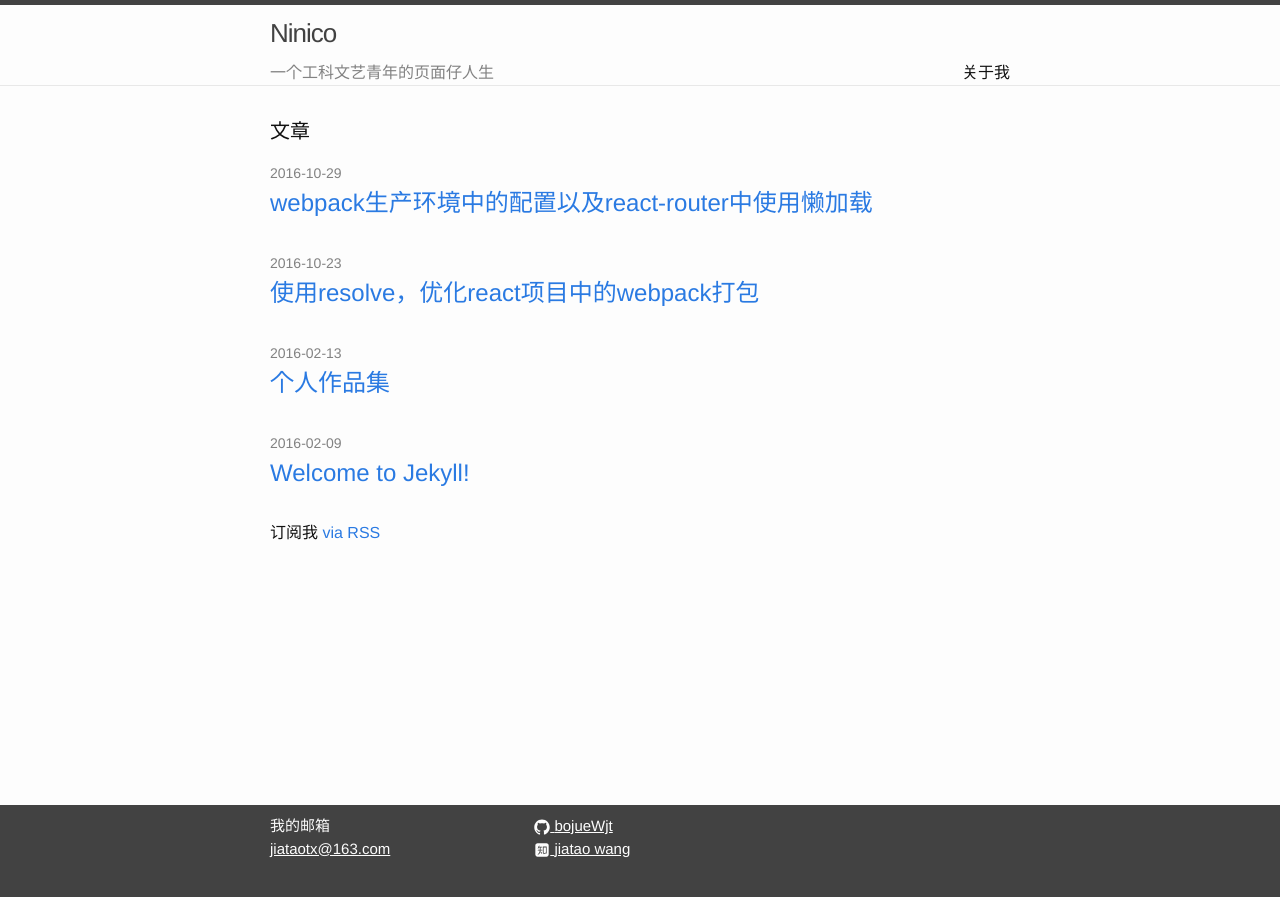
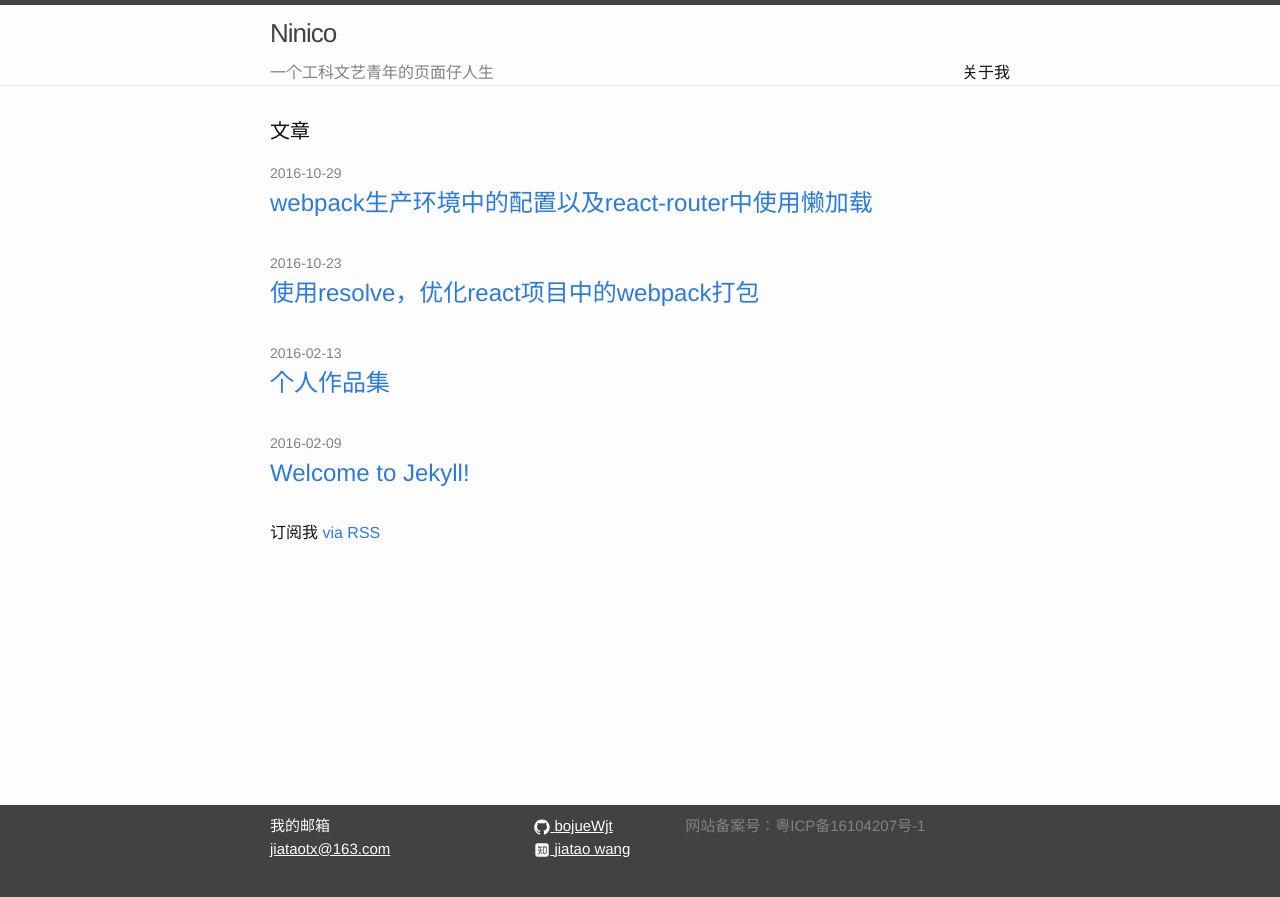
Before and after one commit to bojueWjt/bojueWjt.github.io, a Jekyll site: the page built from index.html, in a window 1280 px wide. Shown: the top 897 px of the page. Built offline with Jekyll 4.4.1, drawn with Linux system fonts in a browser that asks for light colours.

Commit message:
add beihaoan

```diff
--- a/_config.yml
+++ b/_config.yml
@@ -15,6 +15,7 @@ baseurl: "" # the subpath of your site, e.g. /blog
 zhihu:
   username: jiatao wang
   id: jiatao-wang-57
+beianhao: 粤ICP备16104207号-1
 github_username:  bojueWjt
 members:
   name: John Doe
--- a/_includes/footer.html
+++ b/_includes/footer.html
@@ -28,9 +28,9 @@
         </ul>
       </div>
 
-      <!-- <div class="footer-col footer-col-3">
-        <p>{{ site.description }}</p>
-      </div> -->
+      <div class="footer-col footer-col-3">
+        <p>网站备案号：{{ site.beianhao }}</p>
+      </div>
     </div>
 
   </div>
```
